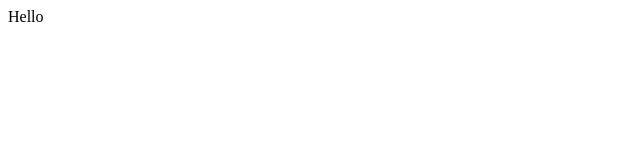
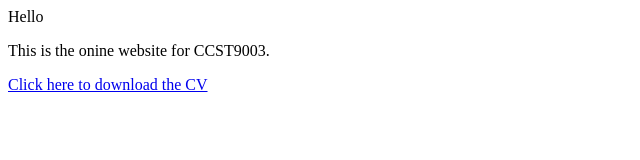
Before and after one commit to nat618/nat618.github.io, a plain HTML site: page index.html in a window 1280 px wide. Shown: the whole page, without its empty margins (0-640 px from the left). Drawn offline with Linux system fonts and the light colour scheme.

Commit message:
Update index.html

```diff
--- a/index.html
+++ b/index.html
@@ -1 +1,4 @@
 <p>Hello</p>
+<p>This is the onine website for CCST9003.</p>
+
+<a href="CV.pdf" download>Click here to download the CV</a>
```
